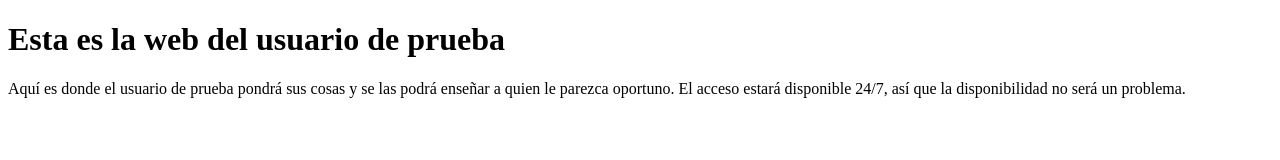
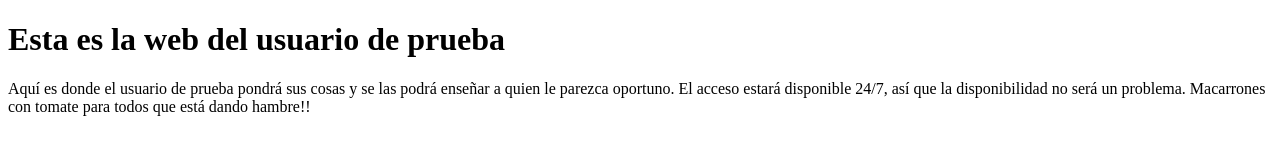
Before and after one commit to ecasadofp/inaem, a plain HTML site: page prueba/index.html in a window 1280 px wide. Drawn offline with Linux system fonts and the light colour scheme.

Commit message:
Update index.html

```diff
--- a/prueba/index.html
+++ b/prueba/index.html
@@ -10,7 +10,7 @@
 <body>
     <h1>Esta es la web del usuario de prueba</h1>
     <p>Aquí es donde el usuario de prueba pondrá sus cosas y se las podrá enseñar a quien le parezca oportuno. El acceso
-        estará disponible 24/7, así que la disponibilidad no será un problema.</p>
+        estará disponible 24/7, así que la disponibilidad no será un problema. Macarrones con tomate para todos que está dando hambre!!</p>
 </body>
 
 </html>
```
